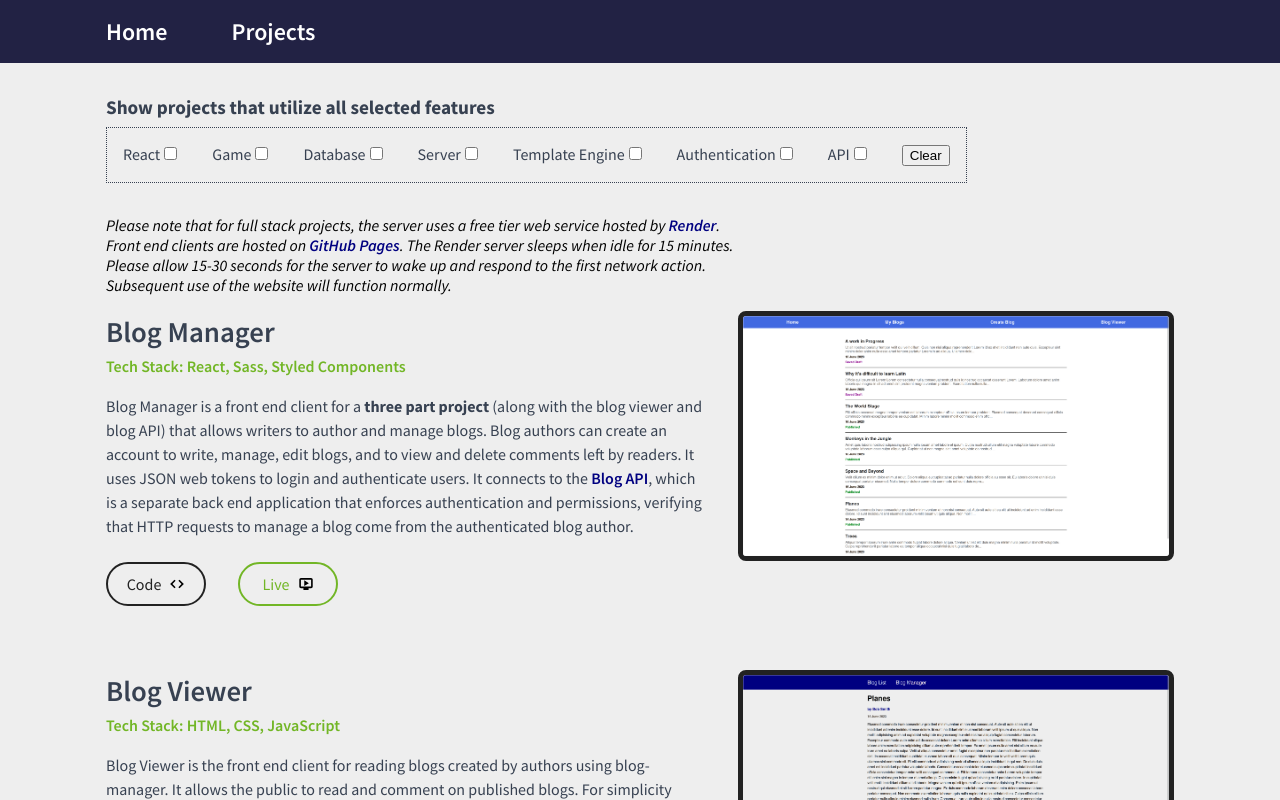
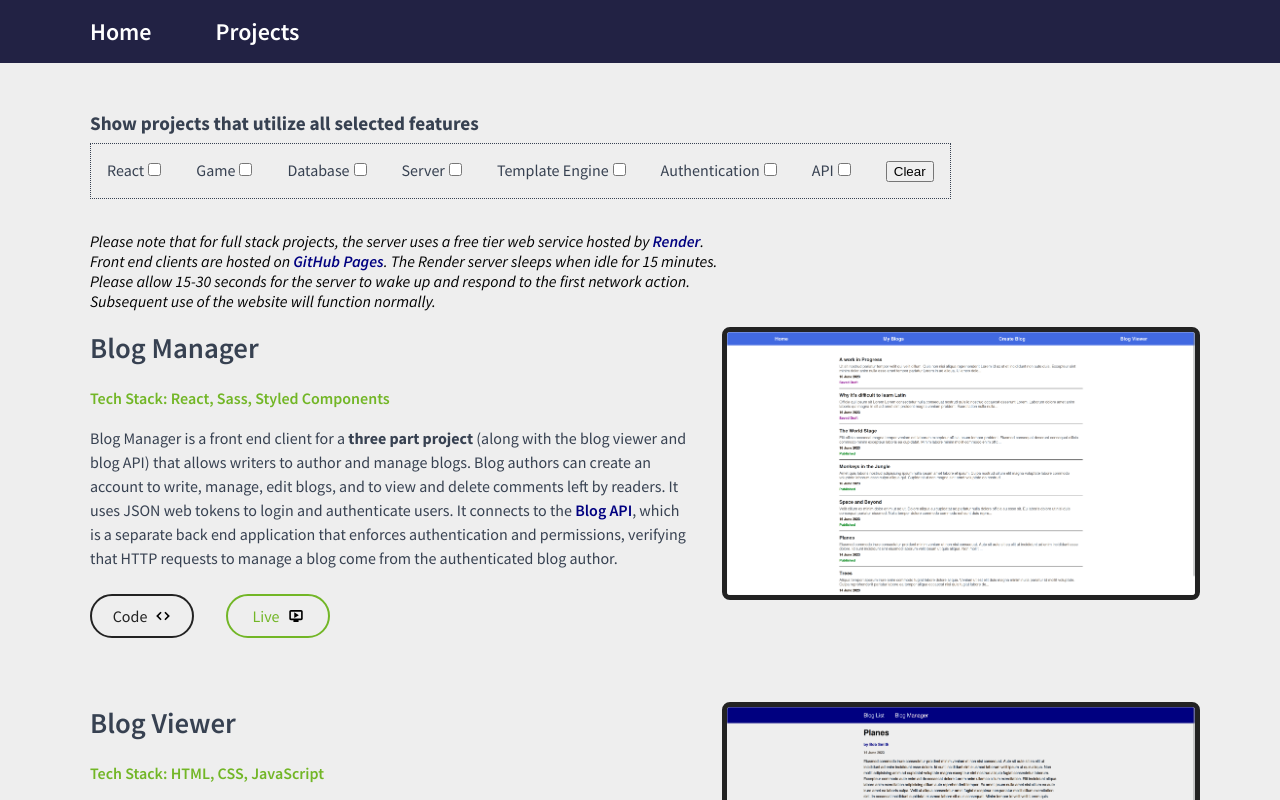
Before and after one commit to jundran/portfolio, a React (Vite) app: page /#/projects in a window 1280 px wide. Shown: the top 800 px of the page. Built offline with nearby package versions, Linux system fonts and the light colour scheme.

Commit message:
Replace remaining SASS with styled components and CSS

```diff
--- a/src/components/App.jsx
+++ b/src/components/App.jsx
@@ -1,5 +1,6 @@
 import { HashRouter, Routes, Route } from 'react-router-dom'
-import '../styles/App.sass'
+import '../styles/fonts/source-sans-pro.css'
+import '../styles/App.css'
 import Header from './Header'
 import HomePage from '../pages/HomePage'
 import ProjectsPage from '../pages/ProjectsPage'
--- a/src/components/Badge.jsx
+++ b/src/components/Badge.jsx
@@ -15,6 +15,7 @@ export default function Badge ({ image, name, link }) {
 }
 
 const Container = styled.div`
+	box-sizing: border-box;
 	border: 1px dotted #999;
 	width: 125px;
 	height: 125px;
--- a/src/components/Notice.jsx
+++ b/src/components/Notice.jsx
@@ -4,7 +4,7 @@ export default function Notice () {
 	return (
 		<Container>
 			<p><em>
-				Please note that for full stack projects, the server uses a free tier web service hosted by <a className='simple-link'href='https://render.com/' target="_blank" rel="noreferrer">Render</a>. Front end clients are hosted on <a className='simple-link'href='https://pages.github.com/' target="_blank" rel="noreferrer">GitHub Pages</a>. The Render server sleeps when idle for 15 minutes. Please allow 15-30 seconds for the server to wake up and respond to the first network action. Subsequent use of the website will function normally.
+				Please note that for full stack projects, the server uses a free tier web service hosted by <a className='simple-link' href='https://render.com/' target="_blank" rel="noreferrer">Render</a>. Front end clients are hosted on <a className='simple-link' href='https://pages.github.com/' target="_blank" rel="noreferrer">GitHub Pages</a>. The Render server sleeps when idle for 15 minutes. Please allow 15-30 seconds for the server to wake up and respond to the first network action. Subsequent use of the website will function normally.
 			</em></p>
 		</Container>
 	)
--- a/src/components/Project.jsx
+++ b/src/components/Project.jsx
@@ -1,29 +1,89 @@
 import parse from 'html-react-parser'
+import styled from 'styled-components'
+import { TABLET, CHARCOAL, GREEN } from '../styles/variables'
 
 export default function Project ({ data }) {
 	return (
-		<div className="Project">
+		<Container className="Project">
 			<div className="content">
 				<h3>{data.title}</h3>
 				<p className="stack"><span>Tech Stack: </span>{data.stack}</p>
-				<div className="screenshot mobile">
-					<img src={'screenshots/' + data.image} alt={data.name} />
-				</div>
+				<ScreenShot media='tablet' src={'screenshots/' + data.image} alt={data.name} />
 				<p className='desc'>{parse(data.description)}</p>
 				<div className="links">
-					<a href={data.code} target='_blank' rel="noreferrer" className="code">
+					<ProjectLink href={data.code} target='_blank' rel="noreferrer">
 						<span>Code</span>
 						<img src="icons/code.svg" alt="" />
-					</a>
-					<a href={data.live} target='_blank' rel="noreferrer" className="live">
+					</ProjectLink>
+					<ProjectLink className="live" href={data.live} target='_blank' rel="noreferrer">
 						<span>Live</span>
 						<img src="icons/preview.svg" alt="" />
-					</a>
+					</ProjectLink>
 				</div>
 			</div>
-			<div className="screenshot desktop">
-				<img src={'screenshots/' + data.image} alt={data.name} />
-			</div>
-		</div>
+			<ScreenShot src={'screenshots/' + data.image} alt={data.name} />
+		</Container>
 	)
 }
+
+const Container = styled.div`
+	display: grid;
+	grid-template-columns: 600px 1fr;
+	@media (max-width: ${TABLET}) {
+		grid-template-columns: 1fr
+	}
+	gap: 32px;
+	color: ${CHARCOAL};
+	line-height: 1.5;
+
+	h3 {
+		font-size: 1.8rem;
+		font-weight: 600;
+		margin: 0;
+	}
+	.stack {
+		font-weight: 600;
+		color: ${GREEN};
+	}
+	.desc {
+		max-width: 700px;
+	}
+	.links {
+		display: flex;
+		margin-top: 24px;
+	}
+`
+
+const ScreenShot = styled.img`
+	display: block;
+	border: 5px solid #222;
+	border-radius: 8px;
+	overflow: hidden;
+	width: 100%;
+	max-width: 500px;
+	object-fit: contain;
+	display: ${props => props.media === 'tablet' && 'none'};
+	@media (max-width: ${TABLET}) {
+		display: ${props => props.media === 'tablet' ? 'block' : 'none'};
+	}
+`
+const ProjectLink = styled.a`
+	display: flex;
+	justify-content: center;
+	gap: 8px;
+	font-size: 1rem;
+	border: 2px solid currentColor;
+	border-radius: 32px;
+	padding: 8px 0;
+	width: 100px;
+	text-align: center;
+	color: #222;
+	text-decoration: none;
+	transition: transform .1s ease-in-out;
+	&.live {
+		color: ${GREEN};
+		margin-left: 32px;
+	}
+	&:hover { transform: scale(110%); }
+	img { width: 16px; }
+`
--- a/src/pages/HomePage.jsx
+++ b/src/pages/HomePage.jsx
@@ -1,18 +1,20 @@
 import Badge from '../components/Badge'
 import ContactForm from '../components/ContactForm'
+import styled from 'styled-components'
+import { MOBILE } from '../styles/variables'
 
 export default function HomePage () {
 	return (
-		<main className="HomePage centred">
-			<section className="top" aria-label='Introduction'>
+		<Page className="HomePage centred">
+			<Top aria-label='Introduction'>
 				<p className="caption">I am a full stack web developer and a student of the Odin Project.</p>
 				<a href='https://www.theodinproject.com' target='_blank' rel="noreferrer">
 					<img className="odin" src="skills/odin.svg" alt="odin project logo" />
 				</a>
-			</section>
-			<section className="skills" aria-label='Skills'>
+			</Top>
+			<section aria-label='Skills'>
 				<h2>Skills</h2>
-				<div className="badges">
+				<Badges className="badges">
 					<Badge image="skills/html.svg" name="HTML" />
 					<Badge image="skills/css.svg" name="CSS" />
 					<Badge image="skills/javascript.svg" name="JavaScript" />
@@ -29,13 +31,48 @@ export default function HomePage () {
 					<Badge image="skills/git.svg" name="Git" />
 					<Badge image="skills/sass.svg" name="SASS" />
 					<Badge image="skills/linux.svg" name="Linux" />
-				</div>
+				</Badges>
 			</section>
-			<section className="contact" aria-label='Contact'>
+			<Contact className="contact" aria-label='Contact'>
 				<h2>Contact</h2>
 				<p className='caption'>I am looking for oportunities to work as a web developer.</p>
 				<ContactForm />
-			</section>
-		</main>
+			</Contact>
+		</Page>
 	)
 }
+
+const Page = styled.main`
+	section { margin-bottom: 64px }
+	h2 { font-size: 2rem }
+`
+
+const Top = styled.section`
+	font-size: 2rem;
+	font-weight: 700;
+	color: #444;
+	p {
+		font-size: 2rem;
+		margin-bottom: 32px;
+	}
+	img {
+		width: 512px;
+		max-width: 90vw;
+	}
+`
+
+const Badges = styled.div`
+	display: flex;
+	gap: 32px;
+	flex-wrap: wrap;
+	@media(max-width: ${MOBILE}) {
+		gap: 16px;
+		justify-content: center;
+	}
+`
+
+const Contact = styled.section`
+	color: #999;
+	font-size: 1.5rem;
+	margin-bottom: 32px;
+`
--- a/src/pages/ProjectsPage.jsx
+++ b/src/pages/ProjectsPage.jsx
@@ -4,6 +4,8 @@ import Project from '../components/Project'
 import Filter from '../components/Filter'
 import Notice from '../components/Notice'
 import ScrollButton from '../components/ScrollButton'
+import { styled } from 'styled-components'
+import { TABLET } from '../styles/variables'
 
 export default function ProjectsPage () {
 	const [projects, setProjects] = useState(data)
@@ -27,11 +29,30 @@ export default function ProjectsPage () {
 		<main className="ProjectsPage centred">
 			<Filter updateFilter={updateFilter}/>
 			<Notice />
-			<section className='projects' aria-label='Projects'>
-				{ projects.map(project => <Project key={project.id} data={project} />) }
-				{ !projects.length && <p className='no-content'>No projects match your filter.</p> }
-			</section>
+			<>
+				{ projects.length ?
+					<Projects aria-label='Projects'>
+						{ projects.map(project => <Project key={project.id} data={project} />) }
+					</Projects>
+					:
+					<NoContent>No projects match your filter.</NoContent>
+				}
+			</>
 			{projects.length > 3 &&	<ScrollButton onClick={handleScroll} />}
 		</main>
 	)
 }
+
+const Projects = styled.section`
+		display: flex;
+		flex-direction: column;
+		align-items: center;
+		gap: 64px;
+		@media (max-width: ${TABLET}) {
+			align-items: flex-start;
+		}
+`
+
+const NoContent = styled.p`
+	align-self: flex-start;
+`
--- /dev/null
+++ b/src/styles/App.css
@@ -0,0 +1,33 @@
+body {
+  margin: 0;
+  font-family: 'Source Sans Pro';
+  background: #eee;
+}
+
+ul {
+  list-style: none;
+}
+
+button, a {
+  outline-offset: 5px;
+}
+
+button, input[type=checkbox] {
+  cursor: pointer;
+}
+
+.centred {
+  width: 1100px;
+  max-width: 100vw;
+  margin-left: auto !important;
+  margin-right: auto !important;
+  padding: 32px 16px 64px 16px;
+}
+
+.simple-link {
+	color: navy;
+	text-decoration: none;
+	font-weight: 600;
+}.simple-link:hover {
+	text-decoration: underline;
+}
--- a/src/styles/App.sass
+++ /dev/null
@@ -1,40 +0,0 @@
-@use 'fonts/source-sans-pro'
-@use 'pages/HomePage'
-@use 'pages/ProjectsPage'
-@use 'components/Project'
-
-body
-	margin: 0
-	font-family: 'Source Sans Pro'
-	background: #eee
-	*
-		box-sizing: border-box
-
-ul
-	list-style: none
-
-button, a
-	outline-offset: 5px
-
-button, input[type=checkbox]
-	cursor: pointer
-
-h1, h2, h3, p
-	margin: 0 0 16px 0
-
-.centred
-	width: 1100px
-	max-width: 100vw
-	margin-left: auto !important
-	margin-right: auto !important
-	padding: 32px 16px 64px 16px
-
-.mobile
-	display: none
-
-.simple-link
-	color: navy
-	text-decoration: none
-	font-weight: 600
-	&:hover
-		text-decoration: underline
--- a/src/styles/components/Project.sass
+++ /dev/null
@@ -1,61 +0,0 @@
-@use '../v'
-
-.Project
-	display: grid
-	grid-template-columns: 600px auto
-	gap: 32px
-	color: v.$CHARCOAL
-	line-height: 1.5
-
-	h3
-		font-size: 1.8rem
-		font-weight: 600
-		margin: 0
-
-	.stack
-		font-weight: 600
-		color: v.$GREEN
-
-	.links
-		display: flex
-		margin-top: 24px
-		a
-			display: flex
-			justify-content: center
-			gap: 8px
-			font-size: 1rem
-			border: 2px solid currentColor
-			border-radius: 32px
-			padding: 8px 0
-			width: 100px
-			text-align: center
-			color: #222
-			text-decoration: none
-			transition: transform .1s ease-in-out
-			&.live
-				color: v.$GREEN
-				margin-left: 32px
-			&:hover
-				transform: scale(110%)
-			img
-				width: 16px
-
-	.screenshot img
-		display: block
-		border: 5px solid #222
-		border-radius: 8px
-		overflow: hidden
-		width: 100%
-		max-width: 500px
-		object-fit: contain
-
-@media (max-width: v.$TABLET)
-	.Project
-		grid-template-columns: min(700px, calc(100vw - 32px))
-
-		.desktop
-			display: none
-
-		.mobile
-			display: block
-			margin-bottom: 16px
--- a/src/styles/pages/HomePage.sass
+++ /dev/null
@@ -1,35 +0,0 @@
-@use '../v'
-
-.HomePage
-	section
-		margin-bottom: 64px
-	h2
-		font-size: 2rem
-
-	.top
-		font-size: 2rem
-		font-weight: 700
-		color: #444
-		p
-			font-size: 2rem
-			margin-bottom: 32px
-		img
-			width: 512px
-			max-width: 90vw
-
-	.skills .badges
-		display: flex
-		gap: 32px
-		flex-wrap: wrap
-
-	.contact
-		.caption
-			color: #999
-			font-size: 1.5rem
-			margin-bottom: 32px
-
-@media(max-width: v.$MOBILE)
-	.HomePage
-		.skills .badges
-			gap: 16px
-			justify-content: center
--- a/src/styles/pages/ProjectsPage.sass
+++ /dev/null
@@ -1,8 +0,0 @@
-.ProjectsPage
-	.projects
-		display: flex
-		flex-direction: column
-		align-items: center
-		gap: 64px
-	.no-content
-		align-self: flex-start
--- a/src/styles/v.sass
+++ /dev/null
@@ -1,4 +0,0 @@
-$GREEN: rgb(114, 182, 38)
-$CHARCOAL: rgb(55, 65, 81)
-$TABLET: 1100px
-$MOBILE: 750px
```
